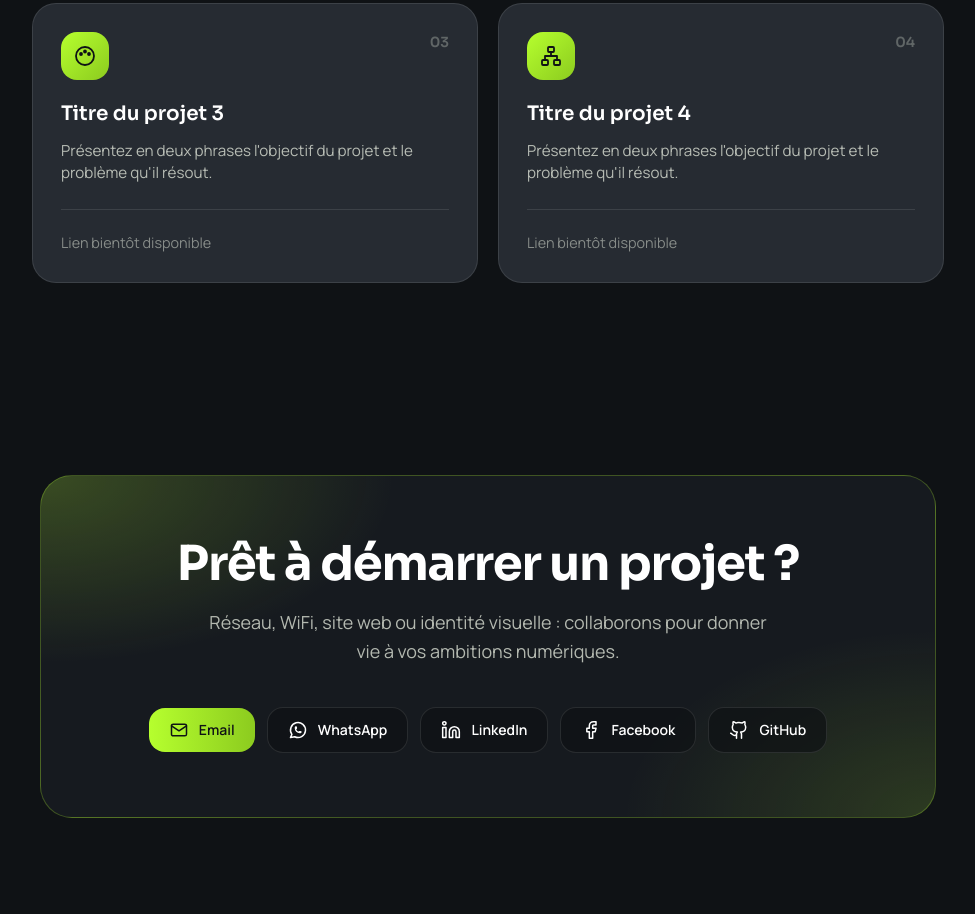
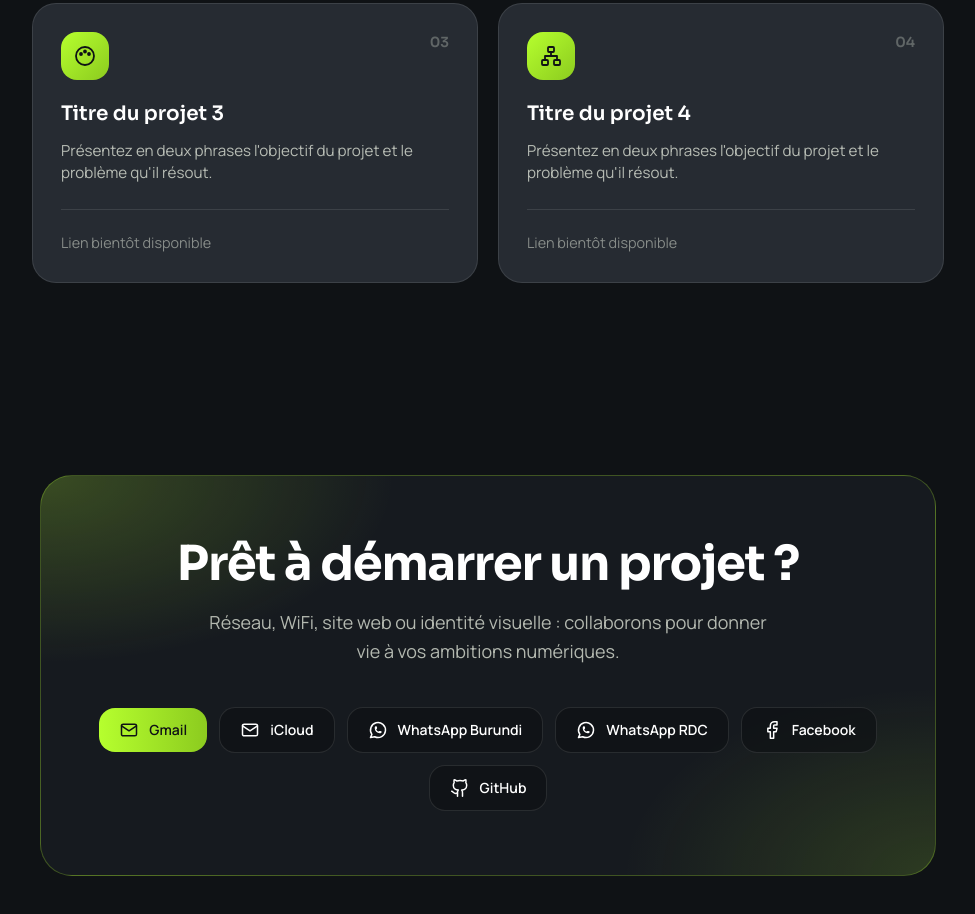
Before and after one commit to PatientAkili/portofolio, a plain HTML site: page index.html in a window 1280 px wide. Shown: the part 3090-4004 px from the top of the page, without its empty margins (280-1255 px from the left). Drawn offline with nearby package versions, Linux system fonts and the light colour scheme.

Commit message:
Ajoute mes liens de contact

```diff
--- a/index.html
+++ b/index.html
@@ -262,10 +262,11 @@
         <p class="mx-auto mt-5 max-w-xl text-lg leading-relaxed">Réseau, WiFi, site web ou identité visuelle : collaborons pour donner vie à vos ambitions numériques.</p>
         <!-- À MODIFIER : votre vrai e-mail, votre numéro WhatsApp (indicatif + numéro, sans + ni espaces) et vos liens -->
         <ul class="mt-10 flex flex-wrap items-center justify-center gap-3" aria-label="Me contacter">
-          <li><a class="inline-flex items-center gap-2.5 rounded-2xl px-5 py-3 text-sm font-semibold transition hover:-translate-y-0.5 bg-gradient-to-r from-lime to-lime-deep text-ink hover:brightness-110" href="mailto:ton.email@exemple.com"><svg class="h-5 w-5" fill="none" stroke="currentColor" stroke-width="1.8" stroke-linecap="round" stroke-linejoin="round" aria-hidden="true"><use href="#i-mail"/></svg>Email</a></li>
-          <li><a class="inline-flex items-center gap-2.5 rounded-2xl px-5 py-3 text-sm font-semibold transition hover:-translate-y-0.5 border border-white/10 bg-ink/70 text-white hover:border-lime/60 hover:text-lime" href="https://wa.me/INDICATIF_ET_NUMERO" target="_blank" rel="noopener noreferrer" aria-label="WhatsApp (s'ouvre dans un nouvel onglet)"><svg class="h-5 w-5" fill="none" stroke="currentColor" stroke-width="1.8" stroke-linecap="round" stroke-linejoin="round" aria-hidden="true"><use href="#i-whatsapp"/></svg>WhatsApp</a></li>
-          <li><a class="inline-flex items-center gap-2.5 rounded-2xl px-5 py-3 text-sm font-semibold transition hover:-translate-y-0.5 border border-white/10 bg-ink/70 text-white hover:border-lime/60 hover:text-lime" href="https://www.linkedin.com/in/ton-profil" target="_blank" rel="noopener noreferrer" aria-label="LinkedIn (s'ouvre dans un nouvel onglet)"><svg class="h-5 w-5" fill="none" stroke="currentColor" stroke-width="1.8" stroke-linecap="round" stroke-linejoin="round" aria-hidden="true"><use href="#i-linkedin"/></svg>LinkedIn</a></li>
-          <li><a class="inline-flex items-center gap-2.5 rounded-2xl px-5 py-3 text-sm font-semibold transition hover:-translate-y-0.5 border border-white/10 bg-ink/70 text-white hover:border-lime/60 hover:text-lime" href="https://www.facebook.com/ton-profil" target="_blank" rel="noopener noreferrer" aria-label="Facebook (s'ouvre dans un nouvel onglet)"><svg class="h-5 w-5" fill="none" stroke="currentColor" stroke-width="1.8" stroke-linecap="round" stroke-linejoin="round" aria-hidden="true"><use href="#i-facebook"/></svg>Facebook</a></li>
+          <li><a class="inline-flex items-center gap-2.5 rounded-2xl px-5 py-3 text-sm font-semibold transition hover:-translate-y-0.5 bg-gradient-to-r from-lime to-lime-deep text-ink hover:brightness-110" href="mailto:patientakili78@gmail.com"><svg class="h-5 w-5" fill="none" stroke="currentColor" stroke-width="1.8" stroke-linecap="round" stroke-linejoin="round" aria-hidden="true"><use href="#i-mail"/></svg>Gmail</a></li>
+          <li><a class="inline-flex items-center gap-2.5 rounded-2xl px-5 py-3 text-sm font-semibold transition hover:-translate-y-0.5 border border-white/10 bg-ink/70 text-white hover:border-lime/60 hover:text-lime" href="mailto:patientakili78@icloud.com"><svg class="h-5 w-5" fill="none" stroke="currentColor" stroke-width="1.8" stroke-linecap="round" stroke-linejoin="round" aria-hidden="true"><use href="#i-mail"/></svg>iCloud</a></li>
+          <li><a class="inline-flex items-center gap-2.5 rounded-2xl px-5 py-3 text-sm font-semibold transition hover:-translate-y-0.5 border border-white/10 bg-ink/70 text-white hover:border-lime/60 hover:text-lime" href="https://wa.me/25762321978" target="_blank" rel="noopener noreferrer" aria-label="WhatsApp Burundi (s'ouvre dans un nouvel onglet)"><svg class="h-5 w-5" fill="none" stroke="currentColor" stroke-width="1.8" stroke-linecap="round" stroke-linejoin="round" aria-hidden="true"><use href="#i-whatsapp"/></svg>WhatsApp Burundi</a></li>
+          <li><a class="inline-flex items-center gap-2.5 rounded-2xl px-5 py-3 text-sm font-semibold transition hover:-translate-y-0.5 border border-white/10 bg-ink/70 text-white hover:border-lime/60 hover:text-lime" href="https://wa.me/243979209489" target="_blank" rel="noopener noreferrer" aria-label="WhatsApp RDC (s'ouvre dans un nouvel onglet)"><svg class="h-5 w-5" fill="none" stroke="currentColor" stroke-width="1.8" stroke-linecap="round" stroke-linejoin="round" aria-hidden="true"><use href="#i-whatsapp"/></svg>WhatsApp RDC</a></li>
+          <li><a class="inline-flex items-center gap-2.5 rounded-2xl px-5 py-3 text-sm font-semibold transition hover:-translate-y-0.5 border border-white/10 bg-ink/70 text-white hover:border-lime/60 hover:text-lime" href="https://www.facebook.com/share/1HG18iwLGH/?mibextid=wwXIfr" target="_blank" rel="noopener noreferrer" aria-label="Facebook (s'ouvre dans un nouvel onglet)"><svg class="h-5 w-5" fill="none" stroke="currentColor" stroke-width="1.8" stroke-linecap="round" stroke-linejoin="round" aria-hidden="true"><use href="#i-facebook"/></svg>Facebook</a></li>
           <li><a class="inline-flex items-center gap-2.5 rounded-2xl px-5 py-3 text-sm font-semibold transition hover:-translate-y-0.5 border border-white/10 bg-ink/70 text-white hover:border-lime/60 hover:text-lime" href="https://github.com/PatientAkili" target="_blank" rel="noopener noreferrer" aria-label="GitHub (s'ouvre dans un nouvel onglet)"><svg class="h-5 w-5" fill="none" stroke="currentColor" stroke-width="1.8" stroke-linecap="round" stroke-linejoin="round" aria-hidden="true"><use href="#i-github"/></svg>GitHub</a></li>
         </ul>
       </div>
```
